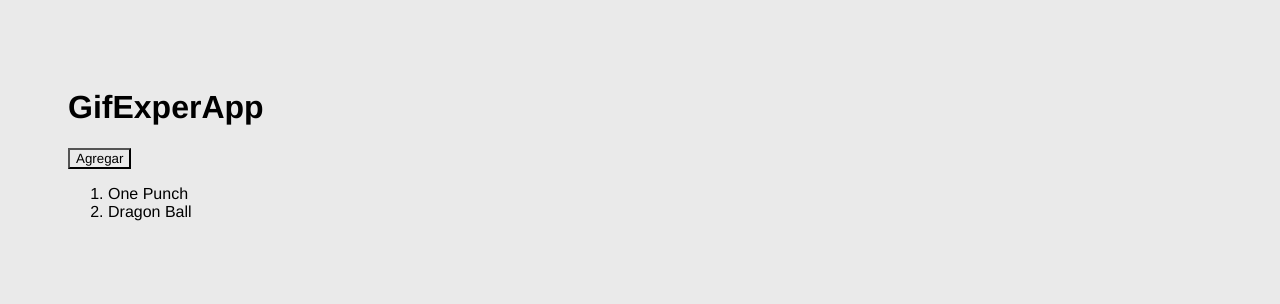
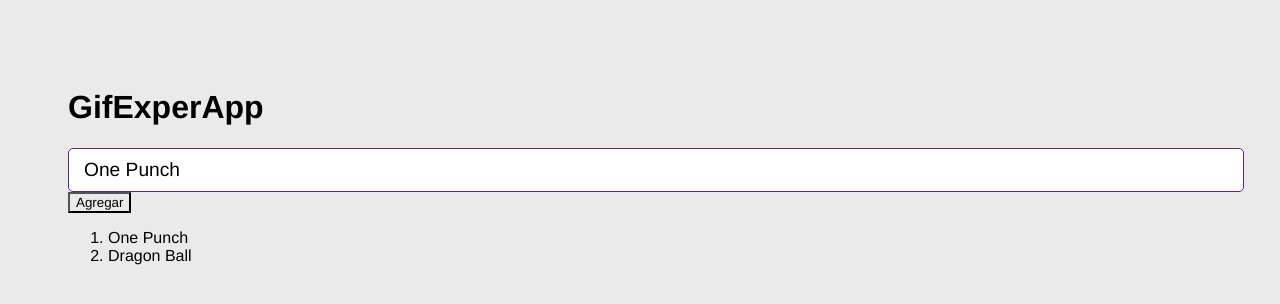
Before and after one commit to Dereck797/04-gif-expert-app, a React (Vite) app: page / in a window 1280 px wide. Shown: the top 304 px of the page. Built offline with nearby package versions, Linux system fonts and the light colour scheme.

Commit message:
76. Componente AddCategory.jsx

```diff
--- a/src/GifExperApp.jsx
+++ b/src/GifExperApp.jsx
@@ -1,6 +1,7 @@
-import { useState } from "react"
+import { useState } from "react";
+import { AddCategory } from "./components/AddCategory";
 
-const GifExperApp = () => {
+export const GifExperApp = () => {
   const [categories, setCategories] = useState(['One Punch', 'Dragon Ball']);
 
   // no es recomendable colocar un hook dentro de un if, esto va contra los principios de un hook
@@ -13,6 +14,8 @@ const GifExperApp = () => {
   return (
     <>
       <h1>GifExperApp</h1>
+
+      <AddCategory/>
 
       <button onClick={onAddCategory}> Agregar </button>
 
@@ -27,5 +30,3 @@ const GifExperApp = () => {
 
   )
 }
-
-export default GifExperApp
--- /dev/null
+++ b/src/components/AddCategory.jsx
@@ -0,0 +1,33 @@
+import { useState } from "react";
+
+export const AddCategory = () => {
+
+    const [inputValue, setInputValue] = useState('One Punch');
+
+    // se desestructura el target del event
+    const onInputChange = ({ target }) => {
+        // console.log(event.target.value);
+        setInputValue(target.value);
+        // console.log(inputValue);
+    }
+
+    const onSumit = (event) => {
+        event.preventDefault();
+        console.log(inputValue);
+    }
+
+    return (
+        <form onSubmit={ (event) => onSumit(event)}>
+            <input
+                type="text"
+                placeholder="Buscar gifs"
+                value={inputValue}
+                // onChange={ (event) =>  onInputChange(event) }
+                // en el onchange siempre estoy recibiendo un evento, por ende se puede eliminar, el set del event
+                onChange={onInputChange}
+
+            />
+        </form>
+
+    )
+}
--- a/src/main.jsx
+++ b/src/main.jsx
@@ -1,6 +1,6 @@
 import React from 'react'
 import ReactDOM from 'react-dom/client'
-import GifExperApp from './GifExperApp'
+import { GifExperApp } from './GifExperApp'
 import './styles.css'
 
 ReactDOM.createRoot(document.getElementById('root')).render(
```
